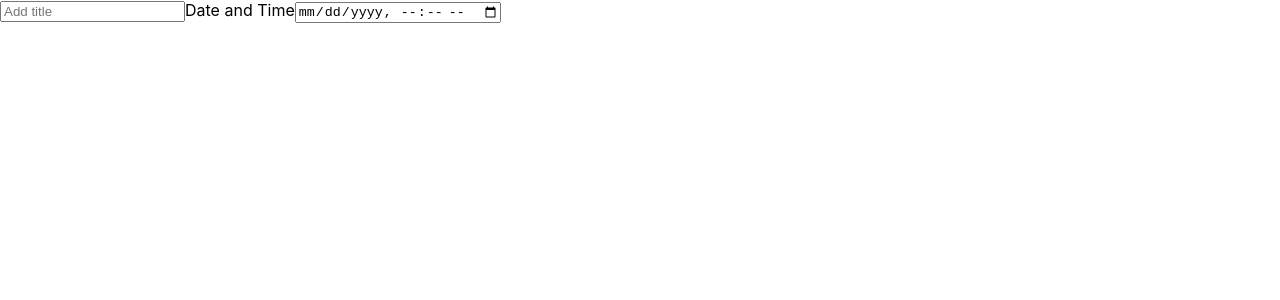
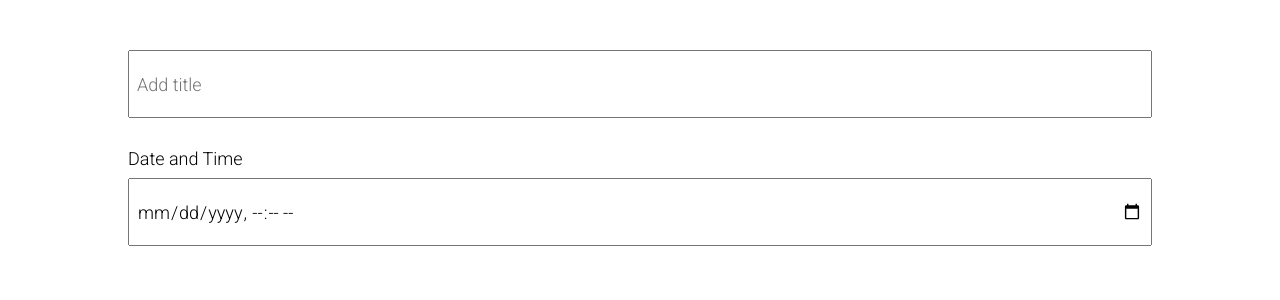
Before and after one commit to jovanako/react-calendar, a React (Create React App) app: page /2022/3/1 in a window 1280 px wide. Shown: the top 300 px of the page. Built offline with nearby package versions, Linux system fonts and the light colour scheme.

Commit message:
add style to DayView component

```diff
--- /dev/null
+++ b/src/components/DayView/DayView.css
@@ -0,0 +1,23 @@
+#reminder-container {
+  display: flex;
+  flex-direction: column;
+  width: 80%;
+  justify-content: center;
+  margin: 50px auto 0 auto;
+  flex-grow: 1;
+  /* font-family: 'Roboto', sans-serif; */
+}
+
+.reminder-element {
+  height: 50px;
+  font-size: 18px;
+  padding: 7px;
+  font-family: 'Roboto', sans-serif;
+}
+
+#reminder-label {
+  margin-top: 30px;
+  height: 30px;
+  font-size: 18px;
+  font-family: 'Roboto', sans-serif;
+}
--- a/src/components/DayView/DayView.js
+++ b/src/components/DayView/DayView.js
@@ -1,4 +1,5 @@
 import { useParams } from 'react-router-dom'
+import './DayView.css'
 
 export default function DayView() {
 
@@ -12,11 +13,11 @@ export default function DayView() {
   const currentMinutes = String(date.getMinutes()).padStart(2, '0')
 
   return (
-    <>
-      <input type='text' placeholder='Add title'></input>
-      <label htmlFor='reminder-time'>Date and Time</label>
-      <input type='datetime-local' id='reminder-time' value={`${year}-${month}-${day}T${currentHour}:${currentMinutes}`}></input>
-    </>
+    <div id='reminder-container'>
+      <input id='reminder-title' class="reminder-element" type='text' placeholder='Add title'></input>
+      <label id='reminder-label' htmlFor='reminder-time'>Date and Time</label>
+      <input type='datetime-local' id='reminder-time' class="reminder-element" value={`${year}-${month}-${day}T${currentHour}:${currentMinutes}`}></input>
+    </div>
   )
 
 }
```
